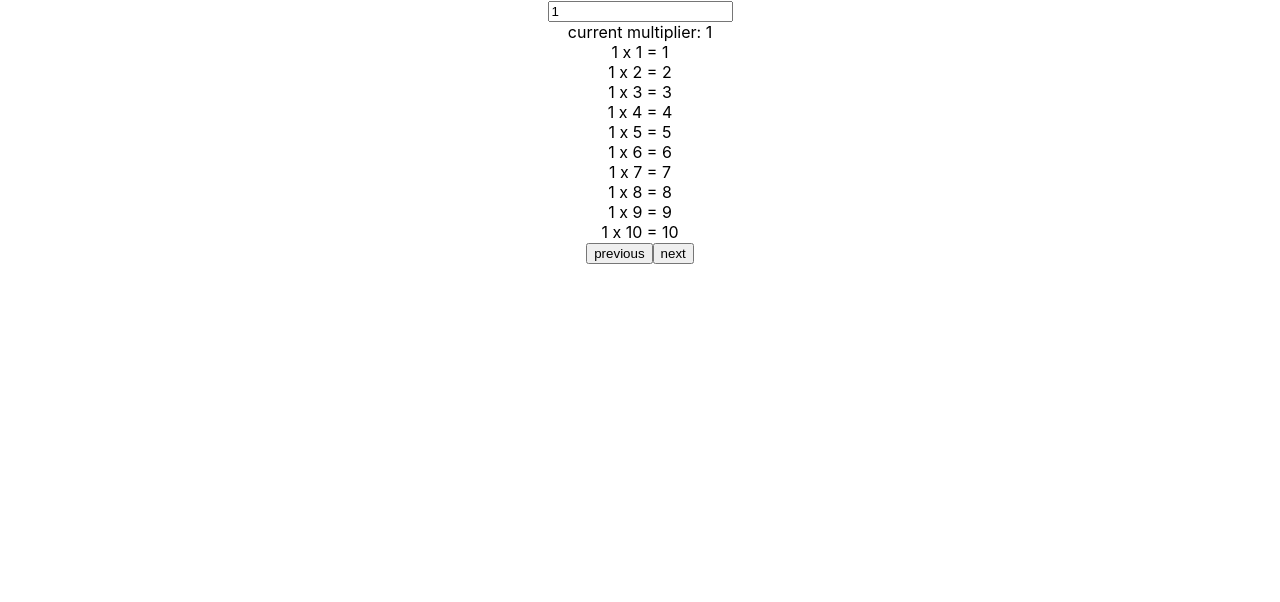
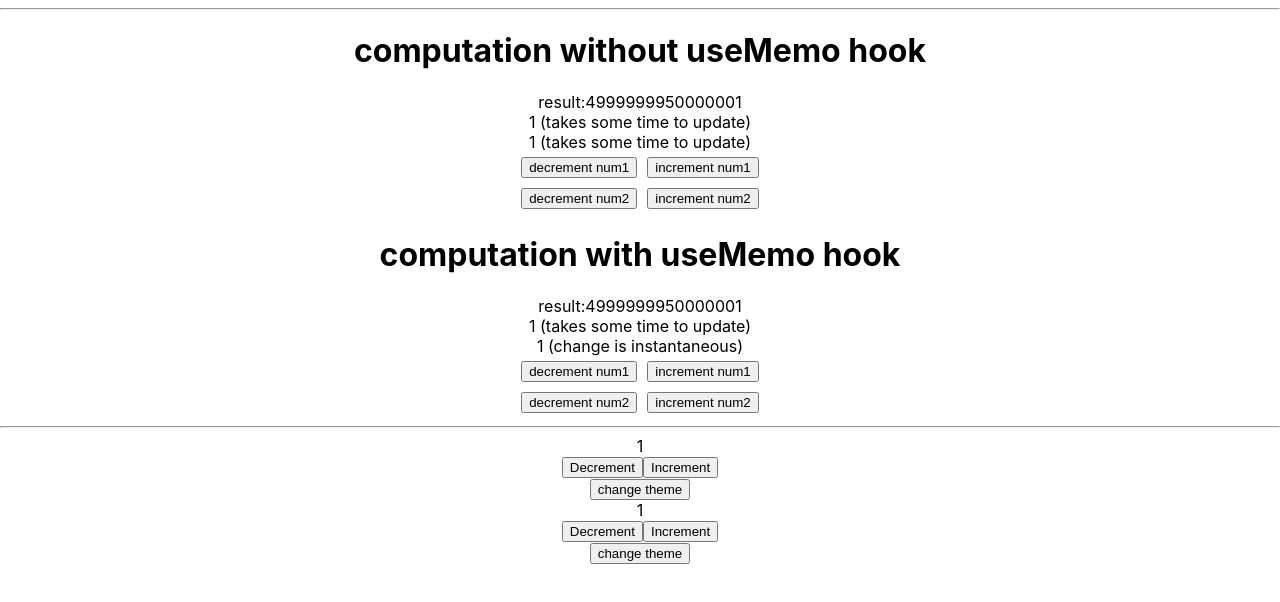
Before and after one commit to AhmadBShaik/hooks-grind, a React (Create React App) app: page / in a window 1280 px wide. Shown: the top 602 px of the page. Built offline with nearby package versions, Linux system fonts and the light colour scheme; the HTML template or start-up script is replaced by a standard one.

Commit message:
practiced useMemo hook

```diff
--- a/src/App.tsx
+++ b/src/App.tsx
@@ -5,6 +5,13 @@ import {
   UseEffectSample3,
   UseEffectSample4,
 } from "./components/use-effect-hook";
+import {
+  UseMemoSample1,
+  UseMemoSample2,
+  WithoutUseMemoSample1,
+  WithoutUseMemoSample2,
+} from "./components/use-memo-hook";
+
 import { MathTables, UseReducerSample1 } from "./components/use-reducer-hook";
 import { UseRefSample1, UseRefSample2 } from "./components/use-ref-hook";
 import {
@@ -30,7 +37,15 @@ function App() {
       {/* <UseRefSample1 /> */}
       {/* <UseRefSample2 /> */}
       {/* <UseReducerSample1/> */}
-      <MathTables />
+      {/* <MathTables /> */}
+      {/* <WithoutUseMemoSample1/> */}
+      {/* <UseMemoSample1 /> */}
+      <hr />
+      <WithoutUseMemoSample1/>
+      <UseMemoSample1 />
+      <hr />
+      <WithoutUseMemoSample2 />
+      <UseMemoSample2 />
     </div>
   );
 }
--- /dev/null
+++ b/src/components/use-memo-hook/index.ts
@@ -0,0 +1,4 @@
+export * from "./use-memo-sample-1";
+export * from "./without-use-memo-sample-1";
+export * from "./use-memo-sample-2";
+export * from "./without-use-memo-sample-2";
--- /dev/null
+++ b/src/components/use-memo-hook/use-memo-sample-1.tsx
@@ -0,0 +1,53 @@
+import React from "react";
+
+const timeTakingFunc = (n: number) => {
+  console.log("function created");
+  let result = 1;
+  for (let i = 0; i < 100000000; i++) {
+    result += i;
+  }
+  return result * n;
+};
+
+export const UseMemoSample1: React.FC = () => {
+  const [num1, setNum1] = React.useState<number>(1);
+  const [num2, setNum2] = React.useState<number>(1);
+
+  const computedValue = React.useMemo(() => timeTakingFunc(num1), [num1]);
+  return (
+    <div>
+      <h1>computation with useMemo hook</h1>
+      <div>result:{computedValue}</div>
+      <div>{num1} (takes some time to update)</div>
+      <div>{num2} (change is instantaneous)</div>
+      <div>
+        <button
+          style={{ margin: 5 }}
+          onClick={() => setNum1((prevNum) => prevNum - 1)}
+        >
+          decrement num1
+        </button>
+        <button
+          style={{ margin: 5 }}
+          onClick={() => setNum1((prevNum) => prevNum + 1)}
+        >
+          increment num1
+        </button>
+      </div>
+      <div>
+        <button
+          style={{ margin: 5 }}
+          onClick={() => setNum2((prevNum) => prevNum - 1)}
+        >
+          decrement num2
+        </button>
+        <button
+          style={{ margin: 5 }}
+          onClick={() => setNum2((prevNum) => prevNum + 1)}
+        >
+          increment num2
+        </button>
+      </div>
+    </div>
+  );
+};
--- /dev/null
+++ b/src/components/use-memo-hook/use-memo-sample-2.tsx
@@ -0,0 +1,34 @@
+import React from "react";
+
+export const UseMemoSample2: React.FC = () => {
+  const [dark, setDark] = React.useState<boolean>(false);
+  const [count, setCount] = React.useState<number>(1);
+
+  const theme = React.useMemo(() => {
+    return {
+      backgroundColor: dark ? "black" : "white",
+      color: dark ? "white" : "black",
+    };
+  }, [dark]);
+
+  React.useEffect(() => {
+    console.log("theme changed");
+  }, [theme]); // theme variable is memoized, useEffect will execute only if the dependencies list of useMemo changes i.e. "dark" in this case
+
+  return (
+    <div>
+      <div style={theme}>
+        <div>{count}</div>
+      </div>
+      <div>
+        <button onClick={() => setCount((count) => count - 1)}>
+          Decrement
+        </button>
+        <button onClick={() => setCount((count) => count + 1)}>
+          Increment
+        </button>
+      </div>
+      <button onClick={() => setDark((dark) => !dark)}>change theme</button>
+    </div>
+  );
+};
--- /dev/null
+++ b/src/components/use-memo-hook/without-use-memo-sample-1.tsx
@@ -0,0 +1,53 @@
+import React from "react";
+
+const timeTakingFunc = (n: number) => {
+  console.log("function created");
+  let result = 1;
+  for (let i = 0; i < 100000000; i++) {
+    result += i;
+  }
+  return result * n;
+};
+
+export const WithoutUseMemoSample1: React.FC = () => {
+  const [num1, setNum1] = React.useState<number>(1);
+  const [num2, setNum2] = React.useState<number>(1);
+  const computedValue = timeTakingFunc(num1);
+  return (
+    <div>
+      <h1>computation without useMemo hook</h1>
+
+      <div>result:{computedValue}</div>
+      <div>{num1} (takes some time to update)</div>
+      <div>{num2} (takes some time to update)</div>
+      <div>
+        <button
+          style={{ margin: 5 }}
+          onClick={() => setNum1((prevNum) => prevNum - 1)}
+        >
+          decrement num1
+        </button>
+        <button
+          style={{ margin: 5 }}
+          onClick={() => setNum1((prevNum) => prevNum + 1)}
+        >
+          increment num1
+        </button>
+      </div>
+      <div>
+        <button
+          style={{ margin: 5 }}
+          onClick={() => setNum2((prevNum) => prevNum - 1)}
+        >
+          decrement num2
+        </button>
+        <button
+          style={{ margin: 5 }}
+          onClick={() => setNum2((prevNum) => prevNum + 1)}
+        >
+          increment num2
+        </button>
+      </div>
+    </div>
+  );
+};
--- /dev/null
+++ b/src/components/use-memo-hook/without-use-memo-sample-2.tsx
@@ -0,0 +1,32 @@
+import React from "react";
+
+export const WithoutUseMemoSample2: React.FC = () => {
+  const [dark, setDark] = React.useState<boolean>(false);
+  const [count, setCount] = React.useState<number>(1);
+
+  const theme = {
+    backgroundColor: dark ? "black" : "white",
+    color: dark ? "white" : "black",
+  };
+
+  React.useEffect(() => {
+    console.log("theme changed");
+  }, [theme]); // useEffect executes in every state change, because theme variable is created in every rerender(It will be new value every time)
+
+  return (
+    <div>
+      <div style={theme}>
+        <div>{count}</div>
+      </div>
+      <div>
+        <button onClick={() => setCount((count) => count - 1)}>
+          Decrement
+        </button>
+        <button onClick={() => setCount((count) => count + 1)}>
+          Increment
+        </button>
+      </div>
+      <button onClick={() => setDark((dark) => !dark)}>change theme</button>
+    </div>
+  );
+};
```
